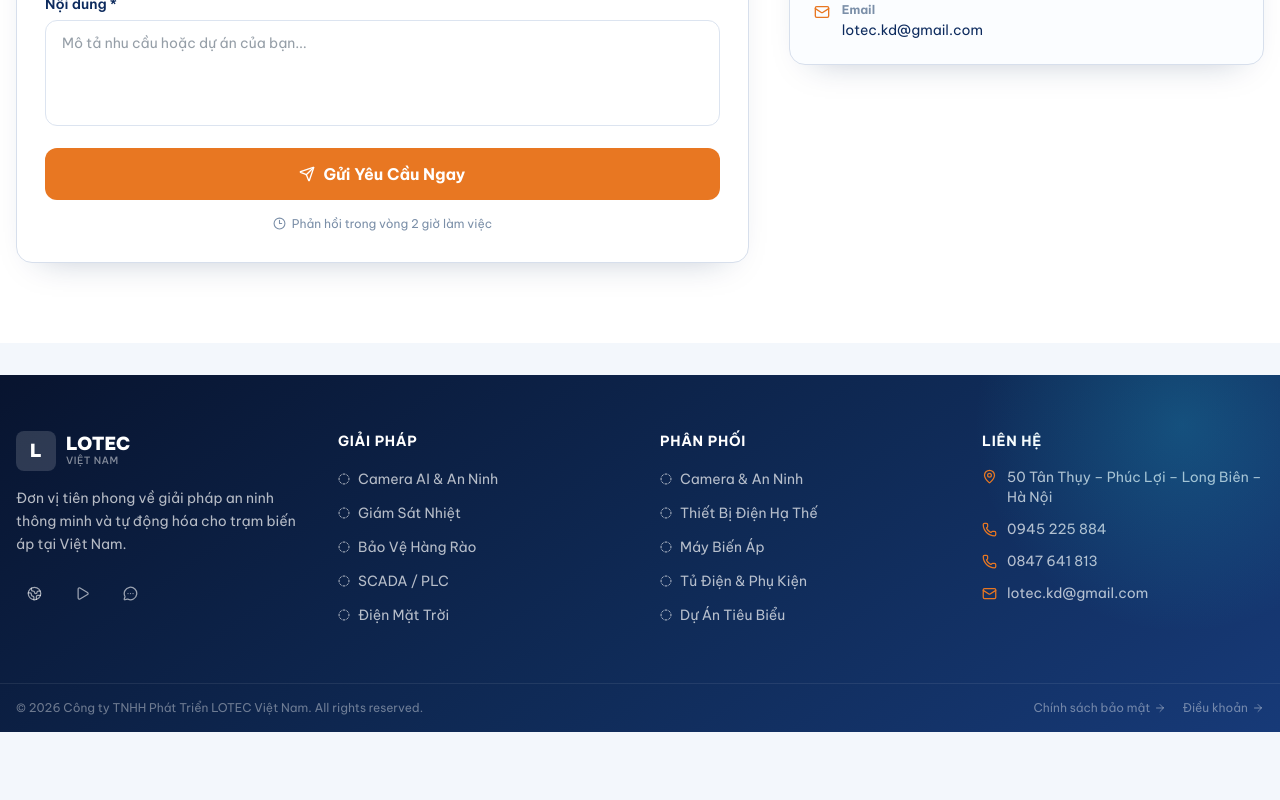
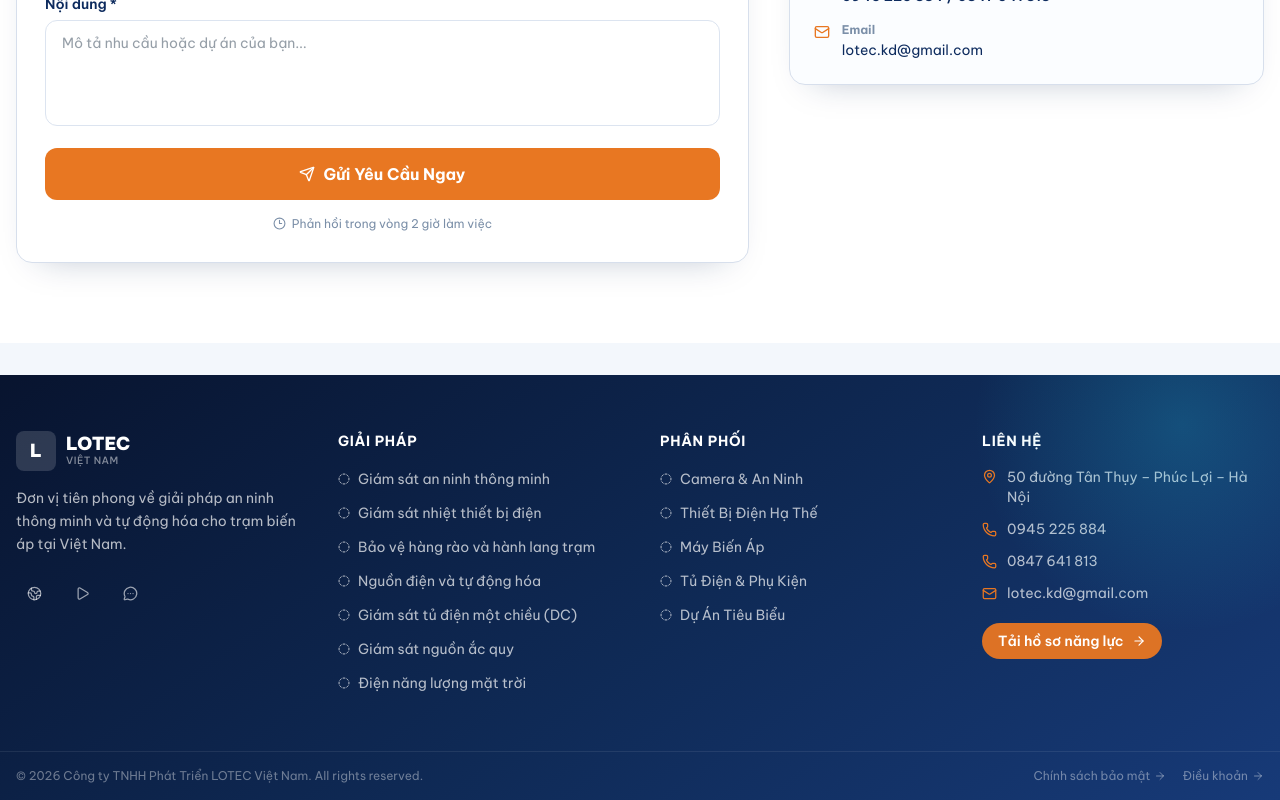
Before and after one commit to tmtuanyd/lotech, a Next.js app: page /lien-he in a window 1280 px wide. Shown: the part 1773-2573 px from the top of the page. Before the commit the page ends 2505 px from the top, so only its background shows below. Built offline with nearby package versions, Linux system fonts and the light colour scheme.

Commit message:
feat: update ho so nang luc

```diff
--- /dev/null
+++ b/src/app/api/download/ho-so-nang-luc/route.ts
@@ -0,0 +1,26 @@
+import { promises as fs } from "fs";
+import path from "path";
+
+export async function GET() {
+  const filePath = path.join(
+    process.cwd(),
+    "src",
+    "tai lieu",
+    "HO SO NANG LUC VS3.pdf",
+  );
+
+  try {
+    const fileBuffer = await fs.readFile(filePath);
+
+    return new Response(fileBuffer, {
+      headers: {
+        "Content-Type": "application/pdf",
+        "Content-Disposition":
+          'attachment; filename="ho-so-nang-luc-lotec-viet-nam.pdf"',
+        "Cache-Control": "public, max-age=3600",
+      },
+    });
+  } catch {
+    return new Response("Không tìm thấy hồ sơ năng lực.", { status: 404 });
+  }
+}
--- a/src/app/giai-phap/[slug]/page.tsx
+++ b/src/app/giai-phap/[slug]/page.tsx
@@ -72,7 +72,7 @@ export default async function SolutionDetailPage({ params }: Props) {
               <SectionTitle
                 label="Tổng quan"
                 title="Mô hình triển khai và giá trị vận hành"
-                description="Trang chi tiết được định hướng theo kiểu profile giải pháp doanh nghiệp, để sau này có thể thay bằng nội dung thật và case study."
+                description="Nội dung được tổng hợp theo hồ sơ năng lực LOTEC, tập trung vào năng lực triển khai thực tế và giá trị vận hành."
               />
               <p className="text-base leading-relaxed mb-6" style={{ color: "#7B8FA8" }}>
                 {sol.description} LOTEC cung cấp giải pháp tổng thể từ khảo sát, thiết kế, thi
@@ -108,10 +108,10 @@ export default async function SolutionDetailPage({ params }: Props) {
         <div className="max-w-7xl mx-auto px-4">
           <div className="grid grid-cols-1 sm:grid-cols-2 md:grid-cols-4 gap-4 sm:gap-6 text-center">
             {[
-              { icon: ShieldCheck, value: "< 0.5s", label: "Phát hiện xâm nhập" },
-              { icon: BarChart3, value: "99.9%", label: "Uptime hệ thống" },
-              { icon: BadgeCheck, value: "-70%", label: "Giảm chi phí tuần tra" },
-              { icon: ArrowRight, value: "24/7", label: "Hỗ trợ kỹ thuật" },
+              { icon: ShieldCheck, value: "An toàn", label: "Phát hiện sớm bất thường" },
+              { icon: BarChart3, value: "Tin cậy", label: "Vận hành ổn định liên tục" },
+              { icon: BadgeCheck, value: "Hiệu quả", label: "Tối ưu chi phí vận hành" },
+              { icon: ArrowRight, value: "24/7", label: "Theo dõi và hỗ trợ kỹ thuật" },
             ].map((b) => (
               <div
                 key={b.label}
--- a/src/app/ve-chung-toi/page.tsx
+++ b/src/app/ve-chung-toi/page.tsx
@@ -100,7 +100,7 @@ export default function AboutPage() {
                 .
               </p>
               <a
-                href="/documents/ho-so-nang-luc.pdf"
+                href="/api/download/ho-so-nang-luc"
                 className="inline-flex items-center gap-2 px-6 py-3 rounded-full text-sm font-bold text-white transition-all hover:-translate-y-px"
                 style={{ background: "#0F2A56" }}
               >
--- a/src/components/cards/SolutionCard.tsx
+++ b/src/components/cards/SolutionCard.tsx
@@ -2,12 +2,8 @@ import Link from "next/link";
 import {
   ArrowRight,
   Cctv,
-  Thermometer,
-  BrickWallShield,
-  Cpu,
-  BatteryCharging,
-  Sun,
 } from "lucide-react";
+import { solutionIconMap } from "@/components/solutions/solutionIconMap";
 
 interface SolutionCardProps {
   title: string;
@@ -18,15 +14,6 @@ interface SolutionCardProps {
   image: string;
 }
 
-const iconMap: Record<string, React.ComponentType<{ size?: number; className?: string }>> = {
-  "camera-ai": Cctv,
-  "giam-sat-nhiet": Thermometer,
-  "hang-rao": BrickWallShield,
-  "scada-plc": Cpu,
-  "giam-sat-dc": BatteryCharging,
-  solar: Sun,
-};
-
 export default function SolutionCard({
   title,
   description,
@@ -35,7 +22,7 @@ export default function SolutionCard({
   href,
   image,
 }: SolutionCardProps) {
-  const Icon = iconMap[iconKey] ?? Cctv;
+  const Icon = solutionIconMap[iconKey] ?? Cctv;
 
   return (
     <Link
--- a/src/components/home/HeroSlider.tsx
+++ b/src/components/home/HeroSlider.tsx
@@ -21,7 +21,7 @@ const slides = [
     title: ["SCADA / PLC", "Tự Động Hóa", "Trạm Biến Áp"],
     subtitle: "IEC 61850 · HMI · Điều khiển từ xa · Dự phòng N+1",
     image: "https://images.unsplash.com/photo-1518770660439-4636190af475?w=1920&q=80",
-    cta1: { label: "Xem Giải Pháp", href: "/giai-phap/scada-plc-tu-dong-hoa" },
+    cta1: { label: "Xem Giải Pháp", href: "/giai-phap/nguon-dien-va-tu-dong-hoa" },
     cta2: { label: "Liên Hệ Tư Vấn", href: "/lien-he" },
   },
   {
@@ -29,7 +29,7 @@ const slides = [
     title: ["Điện Năng Lượng", "Mặt Trời", "On-Grid & Hybrid"],
     subtitle: "Solar · Inverter Huawei/SMA · Monitoring online",
     image: "https://images.unsplash.com/photo-1509391366360-2e959784a276?w=1920&q=80",
-    cta1: { label: "Xem Giải Pháp", href: "/giai-phap/dien-mat-troi-solar" },
+    cta1: { label: "Xem Giải Pháp", href: "/giai-phap/dien-nang-luong-mat-troi" },
     cta2: { label: "Liên Hệ Tư Vấn", href: "/lien-he" },
   },
 ];
--- a/src/components/home/SolutionsGrid.tsx
+++ b/src/components/home/SolutionsGrid.tsx
@@ -2,17 +2,9 @@
 import Link from "next/link";
 import { motion } from "framer-motion";
 import { useInView } from "react-intersection-observer";
-import { ArrowRight, Cctv, Thermometer, BrickWallShield, Cpu, BatteryCharging, Sun } from "lucide-react";
+import { ArrowRight, Cctv } from "lucide-react";
 import { SOLUTIONS } from "@/data";
-
-const iconMap: Record<string, React.ComponentType<{ size?: number; className?: string }>> = {
-  "camera-ai": Cctv,
-  "giam-sat-nhiet": Thermometer,
-  "hang-rao": BrickWallShield,
-  "scada-plc": Cpu,
-  "giam-sat-dc": BatteryCharging,
-  "solar": Sun,
-};
+import { solutionIconMap } from "@/components/solutions/solutionIconMap";
 
 export default function SolutionsGrid() {
   const { ref, inView } = useInView({ triggerOnce: true, threshold: 0.06 });
@@ -56,7 +48,7 @@ export default function SolutionsGrid() {
         {/* Grid */}
         <div className="grid sm:grid-cols-2 lg:grid-cols-3 gap-4 sm:gap-5">
           {SOLUTIONS.map((sol, i) => {
-            const Icon = iconMap[sol.id] ?? Cctv;
+            const Icon = solutionIconMap[sol.id] ?? Cctv;
             return (
               <motion.div
                 key={sol.id}
--- a/src/components/layout/Footer.tsx
+++ b/src/components/layout/Footer.tsx
@@ -66,11 +66,13 @@ export default function Footer() {
             <h4 className="font-bold text-white mb-4 text-sm uppercase tracking-wider">Giải Pháp</h4>
             <ul className="space-y-2.5">
               {[
-                ["Camera AI & An Ninh", "/giai-phap/camera-ai-an-ninh"],
-                ["Giám Sát Nhiệt", "/giai-phap/giam-sat-nhiet"],
-                ["Bảo Vệ Hàng Rào", "/giai-phap/bao-ve-hang-rao"],
-                ["SCADA / PLC", "/giai-phap/scada-plc-tu-dong-hoa"],
-                ["Điện Mặt Trời", "/giai-phap/dien-mat-troi-solar"],
+                ["Giám sát an ninh thông minh", "/giai-phap/giam-sat-an-ninh-thong-minh"],
+                ["Giám sát nhiệt thiết bị điện", "/giai-phap/giam-sat-nhiet-thiet-bi-dien"],
+                ["Bảo vệ hàng rào và hành lang trạm", "/giai-phap/bao-ve-hang-rao-hanh-lang-tram-dien"],
+                ["Nguồn điện và tự động hóa", "/giai-phap/nguon-dien-va-tu-dong-hoa"],
+                ["Giám sát tủ điện một chiều (DC)", "/giai-phap/giam-sat-tu-dien-mot-chieu-dc"],
+                ["Giám sát nguồn ắc quy", "/giai-phap/giam-sat-nguon-ac-quy-tram-truyen-tai"],
+                ["Điện năng lượng mặt trời", "/giai-phap/dien-nang-luong-mat-troi"],
               ].map(([label, href]) => (
                 <li key={href}>
                   <Link
@@ -145,6 +147,14 @@ export default function Footer() {
                 </Link>
               </li>
             </ul>
+            <Link
+              href="/api/download/ho-so-nang-luc"
+              className="mt-5 inline-flex items-center gap-2 rounded-full px-4 py-2 text-sm font-semibold text-white transition-colors hover:text-[#0F2A56]"
+              style={{ background: "rgba(232,119,34,0.95)" }}
+            >
+              Tải hồ sơ năng lực
+              <ArrowRight size={14} />
+            </Link>
           </div>
         </div>
       </div>
--- a/src/components/layout/Header.tsx
+++ b/src/components/layout/Header.tsx
@@ -16,6 +16,7 @@ import {
   BrickWallShield,
   Cpu,
   BatteryCharging,
+  BatteryFull,
   Sun,
   Zap,
   Server,
@@ -24,12 +25,13 @@ import {
 import { COMPANY } from "@/data";
 
 const solutionItems = [
-  { icon: Cctv,             label: "Camera AI & An Ninh",  sub: "Giám sát trạm 24/7",       href: "/giai-phap/camera-ai-an-ninh" },
-  { icon: Thermometer,      label: "Giám Sát Nhiệt",       sub: "Phát hiện điểm nóng",      href: "/giai-phap/giam-sat-nhiet" },
-  { icon: BrickWallShield,  label: "Bảo Vệ Hàng Rào",     sub: "Perimeter 110–500kV",      href: "/giai-phap/bao-ve-hang-rao" },
-  { icon: Cpu,              label: "SCADA / PLC",           sub: "Tự động hóa",              href: "/giai-phap/scada-plc-tu-dong-hoa" },
-  { icon: BatteryCharging,  label: "Giám Sát DC & Ắc Quy", sub: "Nguồn trạm truyền tải",    href: "/giai-phap/giam-sat-dc-ac-quy" },
-  { icon: Sun,              label: "Điện Mặt Trời",         sub: "Solar on-grid",            href: "/giai-phap/dien-mat-troi-solar" },
+  { icon: Cctv,             label: "Giám sát an ninh thông minh",      sub: "Camera AI và điều hành từ xa", href: "/giai-phap/giam-sat-an-ninh-thong-minh" },
+  { icon: Thermometer,      label: "Giám sát nhiệt thiết bị điện",      sub: "Theo dõi online 24/7",        href: "/giai-phap/giam-sat-nhiet-thiet-bi-dien" },
+  { icon: BrickWallShield,  label: "Bảo vệ hàng rào và hành lang trạm", sub: "Cảnh báo xâm nhập",           href: "/giai-phap/bao-ve-hang-rao-hanh-lang-tram-dien" },
+  { icon: Cpu,              label: "Nguồn điện và tự động hóa",         sub: "PLC, SCADA, tủ điện",         href: "/giai-phap/nguon-dien-va-tu-dong-hoa" },
+  { icon: BatteryCharging,  label: "Giám sát tủ điện một chiều (DC)",   sub: "Trạm 110kV - 220kV",          href: "/giai-phap/giam-sat-tu-dien-mot-chieu-dc" },
+  { icon: BatteryFull,      label: "Giám sát nguồn ắc quy",             sub: "Theo dõi từng cell",          href: "/giai-phap/giam-sat-nguon-ac-quy-tram-truyen-tai" },
+  { icon: Sun,              label: "Điện năng lượng mặt trời",           sub: "Thi công trọn gói",          href: "/giai-phap/dien-nang-luong-mat-troi" },
 ];
 
 const productItems = [
--- /dev/null
+++ b/src/components/solutions/solutionIconMap.ts
@@ -0,0 +1,21 @@
+import type { ComponentType } from "react";
+import {
+  BatteryCharging,
+  BatteryFull,
+  BrickWallShield,
+  Cctv,
+  Cpu,
+  Sun,
+  Thermometer,
+  type LucideProps,
+} from "lucide-react";
+
+export const solutionIconMap: Record<string, ComponentType<LucideProps>> = {
+  "camera-ai": Cctv,
+  "giam-sat-nhiet": Thermometer,
+  "bao-ve-hang-rao": BrickWallShield,
+  "nguon-dien-tu-dong-hoa": Cpu,
+  "giam-sat-tu-dc": BatteryCharging,
+  "giam-sat-ac-quy": BatteryFull,
+  "dien-mat-troi": Sun,
+};
--- a/src/data/index.ts
+++ b/src/data/index.ts
@@ -17,83 +17,95 @@ export const COMPANY = {
   hotline2: "0847 641 813",
   email1: "lotec.kd@gmail.com",
   email2: "lotec.kd3@gmail.com",
-  address1: "50 Tân Thụy – Phúc Lợi – Long Biên – Hà Nội",
-  address2: "Số 90, Ngõ 74 Đường Hữu Hưng, Tây Mỗ, Hà Nội",
+  address1: "50 đường Tân Thụy – Phúc Lợi – Hà Nội",
+  address2: "Số nhà 90, Ngõ 74 Đường Hữu Hưng, TDP Ngang, Phường Tây Mỗ, Thành phố Hà Nội",
   website: "www.lotecvietnam.vn",
 };
 
 export const SOLUTIONS = [
   {
     id: "camera-ai",
-    slug: "camera-ai-an-ninh",
-    title: "Camera AI & An Ninh",
+    slug: "giam-sat-an-ninh-thong-minh",
+    title: "Giám sát an ninh thông minh",
     description:
-      "Hệ thống giám sát an ninh thông minh 24/7 với công nghệ AI nhận diện người, phát hiện xâm nhập tức thì cho trạm biến áp.",
+      "Giải pháp giám sát an ninh tổng thể cho trạm điện, nhà máy và hạ tầng trọng yếu với Camera AI, nhận diện đối tượng và điều hành tập trung từ xa.",
     icon: "📷",
     color: "#0D2B5E",
-    tags: ["AI Camera", "24/7", "Alert"],
+    tags: ["AI Camera", "An ninh", "24/7"],
     image: "https://images.unsplash.com/photo-1565043589221-1a6fd9ae45c7?w=800&q=80",
-    features: ["AI nhận diện đối tượng", "Cảnh báo xâm nhập < 0.5s", "Lưu trữ đám mây", "Quản lý tập trung"],
+    features: ["Tích hợp Camera AI nhận diện đối tượng", "Phát hiện xâm nhập và cảnh báo bất thường", "Giám sát, điều hành tập trung từ xa", "Nâng cao mức độ an toàn và giảm chi phí vận hành"],
   },
   {
     id: "giam-sat-nhiet",
-    slug: "giam-sat-nhiet",
-    title: "Giám Sát Nhiệt",
+    slug: "giam-sat-nhiet-thiet-bi-dien",
+    title: "Giám sát nhiệt thiết bị điện",
     description:
-      "Phát hiện điểm nóng trên thiết bị điện bằng camera nhiệt hồng ngoại, ngăn ngừa sự cố trước khi xảy ra.",
+      "Giám sát nhiệt trực tuyến cho máy biến áp, thanh cái, dao cách ly, đầu cáp và tủ điện bằng camera nhiệt và cảm biến thông minh.",
     icon: "🌡️",
     color: "#1A4490",
-    tags: ["Thermal", "Predictive", "IEC"],
+    tags: ["Thermal", "Predictive", "Online 24/7"],
     image: "https://images.unsplash.com/photo-1544197150-b99a580bb7a8?w=800&q=80",
-    features: ["Camera nhiệt FLIR", "Phát hiện điểm nóng", "Báo cáo tự động", "Tích hợp SCADA"],
+    features: ["Theo dõi online 24/7", "Cài đặt theo dõi điểm nhiệt tự động", "Cảnh báo theo nhiều mức độ", "Hỗ trợ bảo trì dự báo và nâng cao độ tin cậy cung cấp điện"],
   },
   {
-    id: "hang-rao",
-    slug: "bao-ve-hang-rao",
-    title: "Bảo Vệ Hàng Rào",
+    id: "bao-ve-hang-rao",
+    slug: "bao-ve-hang-rao-hanh-lang-tram-dien",
+    title: "Bảo vệ hàng rào và hành lang trạm điện",
     description:
-      "Hệ thống hàng rào điện tử perimeter bảo vệ hành lang trạm điện 110kV–500kV theo tiêu chuẩn EVN/EVNNPT.",
+      "Giải pháp bảo vệ hàng rào an ninh, hành lang tuyến điện và khu vực trọng yếu bằng cảm biến hàng rào điện tử và tia hồng ngoại.",
     icon: "🛡️",
     color: "#E87722",
-    tags: ["Perimeter", "EVN", "500kV"],
+    tags: ["Perimeter", "Hành lang", "Cảnh báo"],
     image: "https://images.unsplash.com/photo-1581094794329-c8112a89af12?w=800&q=80",
-    features: ["Hàng rào điện tử", "Cảm biến rung", "Phân vùng độc lập", "IP67"],
+    features: ["Cảnh báo xâm nhập tức thì qua âm thanh và phần mềm quản lý", "Chống báo động giả", "Chịu được điều kiện thời tiết khắc nghiệt", "Đảm bảo an ninh vận hành liên tục cho công trình điện"],
   },
   {
-    id: "scada-plc",
-    slug: "scada-plc-tu-dong-hoa",
-    title: "SCADA / PLC Tự Động Hóa",
+    id: "nguon-dien-tu-dong-hoa",
+    slug: "nguon-dien-va-tu-dong-hoa",
+    title: "Nguồn điện và tự động hóa",
     description:
-      "Hệ thống tự động hóa và giám sát điều khiển xa SCADA/PLC cho trạm biến áp và nhà máy công nghiệp.",
+      "Thiết kế, chế tạo và tích hợp hệ thống máy biến áp, tủ điện phân phối, tủ điều khiển, PLC và SCADA cho nhà máy và hạ tầng kỹ thuật.",
     icon: "⚙️",
     color: "#0D2B5E",
-    tags: ["SCADA", "PLC", "IEC 61850"],
+    tags: ["Nguồn điện", "PLC/SCADA", "Tự động hóa"],
     image: "https://images.unsplash.com/photo-1518770660439-4636190af475?w=800&q=80",
-    features: ["Giao diện HMI", "Điều khiển từ xa", "IEC 61850", "Dự phòng N+1"],
+    features: ["Giải pháp tổng thể từ cấp nguồn đến điều khiển thiết bị", "Giám sát và vận hành tập trung", "Phù hợp nhà máy, khu công nghiệp và hệ thống cấp nước", "Nâng cao hiệu quả sản xuất, tối ưu chi phí vận hành"],
   },
   {
-    id: "giam-sat-dc",
-    slug: "giam-sat-dc-ac-quy",
-    title: "Giám Sát DC & Ắc Quy",
+    id: "giam-sat-tu-dc",
+    slug: "giam-sat-tu-dien-mot-chieu-dc",
+    title: "Giám sát tủ điện một chiều (DC)",
     description:
-      "Giám sát liên tục tủ điện một chiều DC và nguồn ắc quy trạm truyền tải đảm bảo vận hành ổn định.",
+      "Thiết kế và thi công hệ thống giám sát nguồn điện một chiều cho tủ DC tại các trạm 110kV và 220kV.",
     icon: "🔋",
     color: "#1A4490",
-    tags: ["DC System", "Battery", "VRLA"],
+    tags: ["DC System", "110-220kV", "Cảnh báo"],
     image: "https://images.unsplash.com/photo-1473341304170-971dccb5ac1e?w=800&q=80",
-    features: ["Đo điện áp/dòng điện", "Cảnh báo ngưỡng", "Lịch sử vận hành", "MODBUS"],
+    features: ["Theo dõi điện trở cách điện tủ DC", "Phát hiện chạm đất", "Cảnh báo để xử lý và sa thải phụ tải khi cần", "Hỗ trợ đảm bảo vận hành an toàn"],
   },
   {
-    id: "solar",
-    slug: "dien-mat-troi-solar",
-    title: "Điện Năng Lượng Mặt Trời",
+    id: "giam-sat-ac-quy",
+    slug: "giam-sat-nguon-ac-quy-tram-truyen-tai",
+    title: "Giám sát nguồn ắc quy trạm truyền tải",
     description:
-      "Thi công lắp đặt hệ thống điện mặt trời áp mái và mặt đất cho công trình dân dụng và công nghiệp.",
+      "Giám sát nội trở, nhiệt độ và điện áp từng cell ắc quy giúp dự báo hư hỏng và bảo đảm nguồn dự phòng luôn sẵn sàng.",
+    icon: "🔋",
+    color: "#1A4490",
+    tags: ["Battery", "Cell Monitoring", "Dự phòng"],
+    image: "https://images.unsplash.com/photo-1473341304170-971dccb5ac1e?w=800&q=80",
+    features: ["Giám sát nội trở, nhiệt độ, điện áp từng cell ắc quy", "Dự báo sớm tình trạng hư hỏng bình", "Hỗ trợ thay thế kịp thời", "Đảm bảo hoạt động an toàn, liên tục cho nguồn dự phòng"],
+  },
+  {
+    id: "dien-mat-troi",
+    slug: "dien-nang-luong-mat-troi",
+    title: "Điện năng lượng mặt trời",
+    description:
+      "Thiết kế và thi công trọn gói hệ thống điện mặt trời cho nhà xưởng, tòa nhà và trang trại với hiệu suất vận hành tối ưu.",
     icon: "☀️",
     color: "#F5A623",
-    tags: ["Solar", "Inverter", "On-grid"],
+    tags: ["Solar", "Thi công trọn gói", "Bảo trì"],
     image: "https://images.unsplash.com/photo-1509391366360-2e959784a276?w=800&q=80",
-    features: ["Thiết kế tối ưu", "Inverter Huawei/SMA", "Monitoring online", "Bảo hành 25 năm"],
+    features: ["Thiết kế và thi công trọn gói hệ thống solar", "Tối ưu hiệu suất năng lượng", "Giảm chi phí vận hành", "Hỗ trợ kỹ thuật và bảo trì lâu dài"],
   },
 ];
 
```
Also changed, not shown: 1 other file (tests, documents, lock files or other folders).
